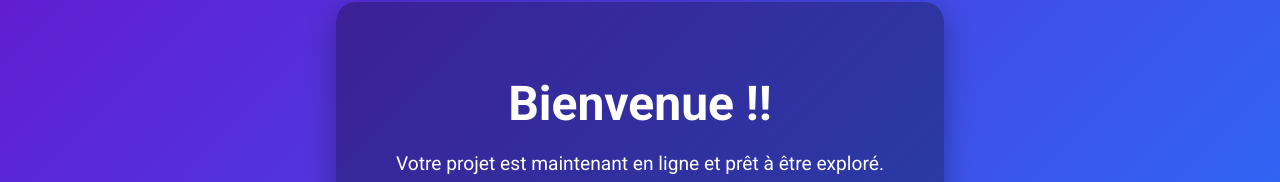
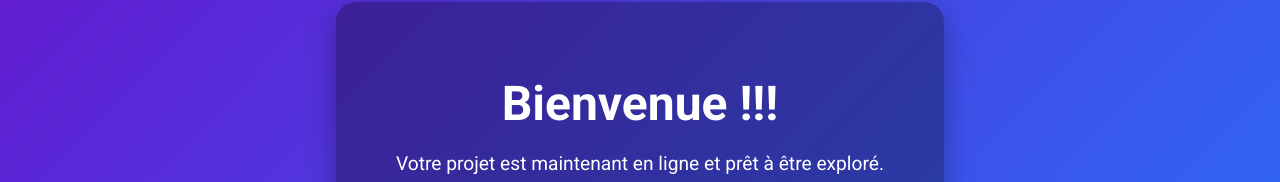
Before and after one commit to NeugangJordanNathan/test_deploiement, a plain HTML site: page index.html in a window 1280 px wide. Shown: the part 255-437 px from the top of the page. Drawn offline with Linux system fonts and the light colour scheme.

```diff
--- a/index.html
+++ b/index.html
@@ -55,7 +55,7 @@
 </head>
 <body>
   <div class="container">
-    <h1>Bienvenue !!</h1>
+    <h1>Bienvenue !!!</h1>
     <p>Votre projet est maintenant en ligne et prêt à être exploré.</p>
     <a href="#" class="button">Commencer</a>
   </div>
```
